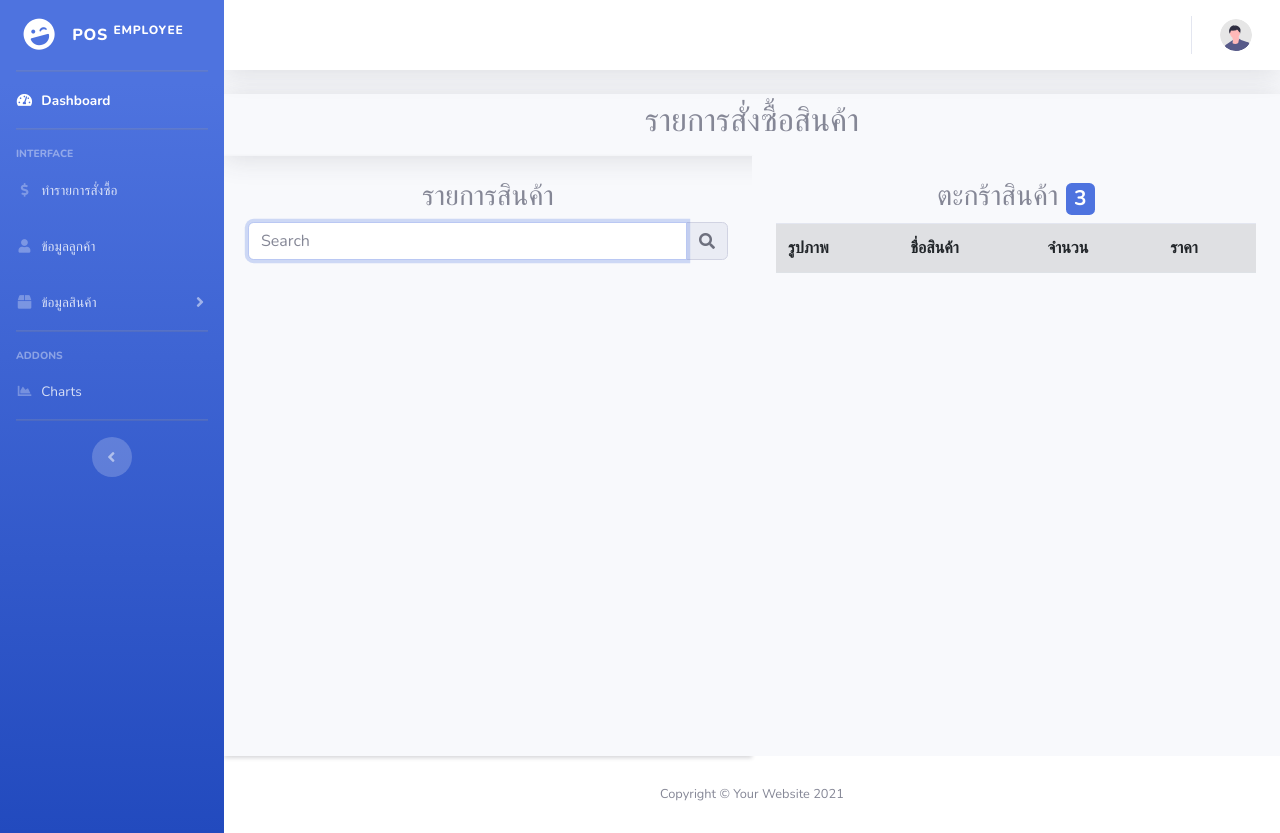
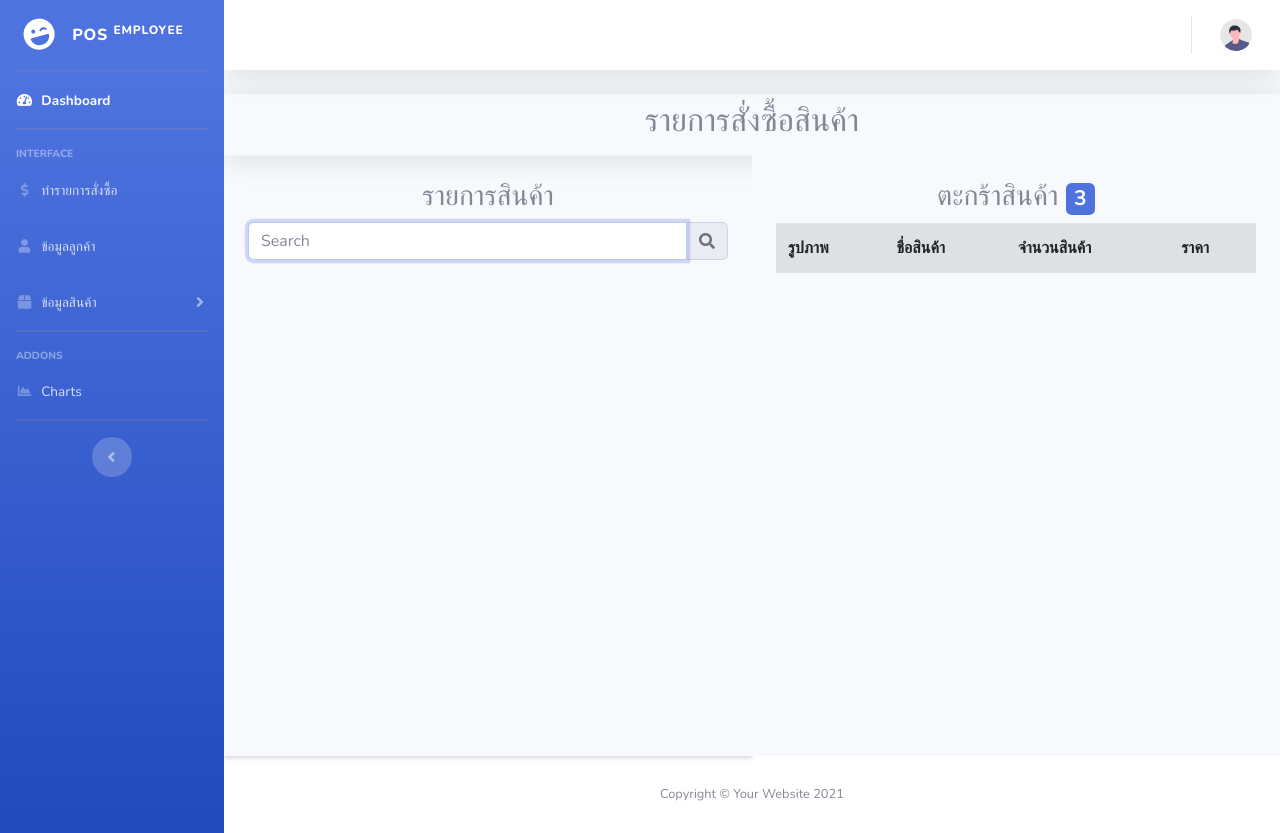
Before and after one commit to kwravenborn/posPHPCSS, a PHP site: page /employee_create_order.php in a window 1280 px wide. Run offline with PHP 8.4, Linux system fonts and the light colour scheme; the visitor is signed in with stand-in values (Sample User, id 1); data that the repository does not hold is empty.

Commit message:
create order 5%

```diff
--- a/employee_create_order.php
+++ b/employee_create_order.php
@@ -260,7 +260,7 @@
                                 <tr>
                                     <th>รูปภาพ</th>
                                     <th>ชื่อสินค้า</th>
-                                    <th>จำนวน</th>
+                                    <th>จำนวนสินค้า</th>
                                     <th>ราคา</th>
                                 </tr>
                             </table>
```
